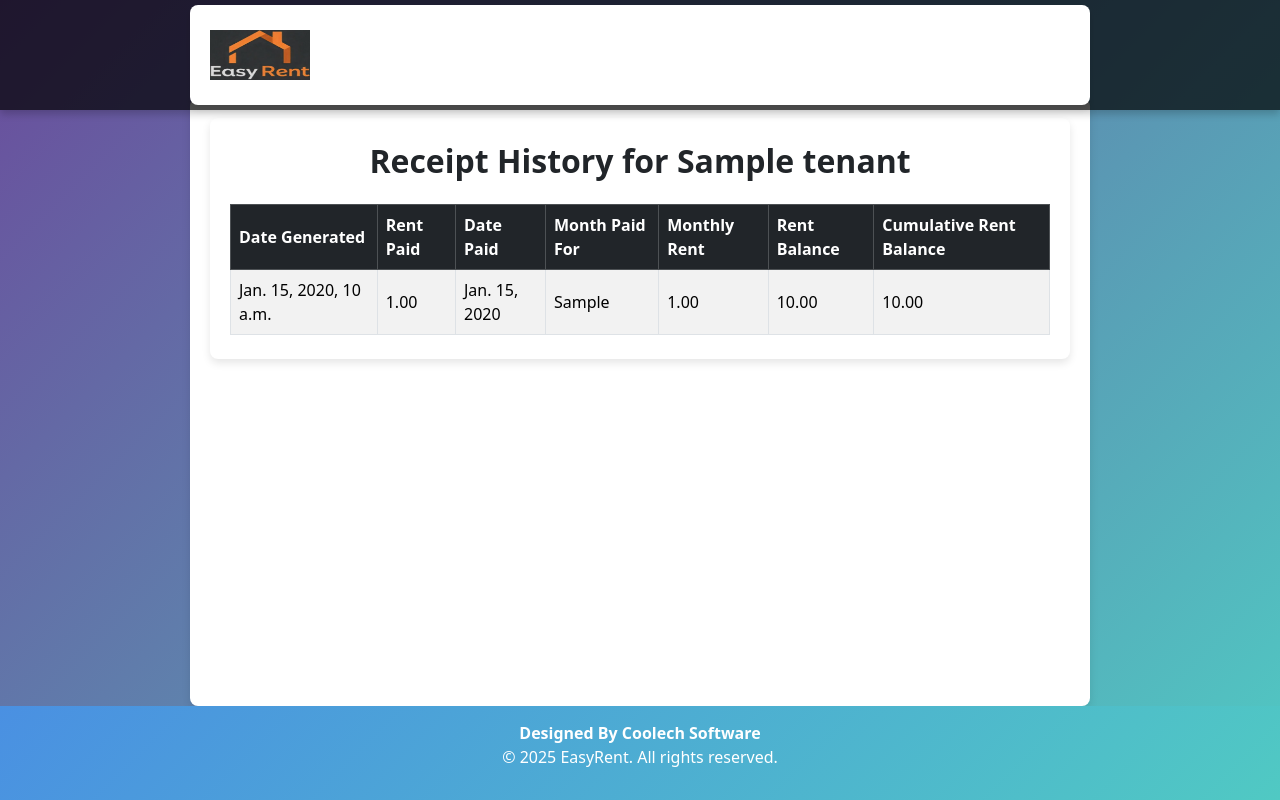
After one commit to Johnie-The-Dev/EasyRent, a Django app: page /receipt_history/1/ in a window 1280 px wide. The commit adds this page. Run offline with Django 5.2, Linux system fonts and the light colour scheme; a user stored in the database is signed in; tables that the repository leaves empty hold one stand-in row (values such as "Sample post"); some libraries are stand-ins or nearby versions.

Commit message:
improved code

```diff
--- a/listings/templates/landlord_dashboard.html
+++ b/listings/templates/landlord_dashboard.html
@@ -3,13 +3,12 @@
 {% block title %}Landlord Dashboard - EasyRent{% endblock %}
 
 {% block content %}
-<div class="container">
+<div class="container py-4">
     <h2 class="text-center mb-4 fw-bold">Property Management</h2>
     <div class="d-flex justify-content-between align-items-center mb-3">
         <a href="{% url 'add_property' %}" class="btn btn-success"><i class="bi bi-plus-lg"></i> Add Property</a>
         <a href="{% url 'manage_tenants' %}" class="btn btn-secondary"><i class="bi bi-people-fill"></i> Manage Tenants</a>
         <a href="{% url 'tenant_list' %}" class="btn btn-secondary">View Tenant List</a>
-
     </div>
 
     <div class="row">
@@ -70,7 +69,7 @@
         </div>
         {% endfor %}
     </div>
-
+</div>
 
 <!-- Custom Styles -->
 <style>
--- /dev/null
+++ b/listings/templates/receipt_history.html
@@ -0,0 +1,90 @@
+{% extends 'base.html' %}
+
+{% block title %}Receipt History - EasyRent{% endblock %}
+
+{% block content %}
+<div class="container py-4">
+    <h2 class="text-center mb-4 fw-bold">Receipt History for {{ tenant.name }}</h2>
+    <div class="table-responsive">
+        <table class="table table-striped table-bordered">
+            <thead class="table-dark">
+                <tr>
+                    <th>Date Generated</th>
+                    <th>Rent Paid</th>
+                    <th>Date Paid</th>
+                    <th>Month Paid For</th>
+                    <th>Monthly Rent</th>
+                    <th>Rent Balance</th>
+                    <th>Cumulative Rent Balance</th>
+                </tr>
+            </thead>
+            <tbody>
+                {% for receipt in history %}
+                <tr>
+                    <td data-label="Date Generated">{{ receipt.date_generated }}</td>
+                    <td data-label="Rent Paid">{{ receipt.rent_paid }}</td>
+                    <td data-label="Date Paid">{{ receipt.date_paid }}</td>
+                    <td data-label="Month Paid For">{{ receipt.month_paid_for }}</td>
+                    <td data-label="Monthly Rent">{{ receipt.monthly_rent }}</td>
+                    <td data-label="Rent Balance">{{ receipt.rent_balance }}</td>
+                    <td data-label="Cumulative Rent Balance">{{ receipt.cumulative_rent_balance }}</td>
+                </tr>
+                {% endfor %}
+            </tbody>
+        </table>
+    </div>
+</div>
+
+<style>
+    .container {
+        background: #fff;
+        border-radius: 8px;
+        box-shadow: 0 4px 8px rgba(0, 0, 0, 0.1);
+        padding: 20px;
+    }
+
+    .table {
+        margin-bottom: 0;
+    }
+
+    .table thead {
+        background: #343a40;
+        color: #fff;
+    }
+
+    .table tbody tr:hover {
+        background: #f1f1f1;
+    }
+
+    .table td, .table th {
+        vertical-align: middle;
+    }
+
+    @media (max-width: 576px) {
+        .table thead {
+            display: none;
+        }
+        .table tbody, .table tr, .table td {
+            display: block;
+            width: 100%;
+        }
+        .table tr {
+            margin-bottom: 15px;
+        }
+        .table td {
+            text-align: right;
+            padding-left: 50%;
+            position: relative;
+        }
+        .table td::before {
+            content: attr(data-label);
+            position: absolute;
+            left: 0;
+            width: 50%;
+            padding-left: 15px;
+            font-weight: bold;
+            text-align: left;
+        }
+    }
+</style>
+{% endblock %}
--- a/listings/templates/tenant_list.html
+++ b/listings/templates/tenant_list.html
@@ -41,6 +41,7 @@
                         <a href="{% url 'edit_tenant' tenant.id %}" class="btn btn-sm btn-warning mb-1">Edit</a>
                         <a href="{% url 'delete_tenant' tenant.id %}" class="btn btn-sm btn-danger mb-1">Delete</a>
                         <a href="{% url 'generate_receipt' tenant.id %}" class="btn btn-sm btn-info mb-1">Generate Receipt</a>
+                        <a href="{% url 'receipt_history' tenant.id %}" class="btn btn-sm btn-secondary mb-1">View History</a>
                     </td>
                 </tr>
                 {% endfor %}
--- a/listings/urls.py
+++ b/listings/urls.py
@@ -1,19 +1,15 @@
 from django.urls import path
 from django.contrib.auth import views as auth_views
-from .views import signup_view
-from .views import landlord_dashboard, tenant_feed
-from .views import add_property, edit_property, delete_property
-from .views import CustomLoginView
-from .views import home  # Import your home view
-from .views import add_to_collection, remove_from_collection, view_collection
-from .views import custom_logout
 from django.views.generic import TemplateView
-from .views import RequestPasswordResetCodeView, VerifyResetCodeView, SetNewPasswordView
-from . import views
-
+from .views import (
+    signup_view, landlord_dashboard, tenant_feed, add_property, edit_property, delete_property,
+    CustomLoginView, home, add_to_collection, remove_from_collection, view_collection, custom_logout,
+    RequestPasswordResetCodeView, VerifyResetCodeView, SetNewPasswordView, landlord_profile, tenant_profile,
+    manage_tenants, tenant_list, edit_tenant, delete_tenant, generate_receipt, receipt_history
+)
 
 urlpatterns = [
-    path('', home, name='home'),  # ✅ Add this line for the homepage
+    path('', home, name='home'),
     path('signup/', signup_view, name='signup'),
     path('login/', auth_views.LoginView.as_view(template_name='login.html'), name='login'),
     path('logout/', custom_logout, name='logout'),
@@ -26,18 +22,15 @@ urlpatterns = [
     path('collection/remove/<int:property_id>/', remove_from_collection, name='remove_from_collection'),
     path('collection/', view_collection, name='view_collection'),
     path('about/', TemplateView.as_view(template_name="about.html"), name='about'),
-
     path('password-reset/', RequestPasswordResetCodeView.as_view(), name='password_reset'),
     path('password-reset/verify/', VerifyResetCodeView.as_view(), name='password_reset_verify'),
     path('password-reset/new-password/', SetNewPasswordView.as_view(), name='password_reset_new_password'),
-
-    path('landlord/profile/', views.landlord_profile, name='landlord_profile'),
-    path('tenant/profile/', views.tenant_profile, name='tenant_profile'),
-
-
-    path('manage_tenants/', views.manage_tenants, name='manage_tenants'),
-    path('tenant_list/', views.tenant_list, name='tenant_list'),
-    path('edit_tenant/<int:tenant_id>/', views.edit_tenant, name='edit_tenant'),
-    path('delete_tenant/<int:tenant_id>/', views.delete_tenant, name='delete_tenant'),
-    path('generate_receipt/<int:tenant_id>/', views.generate_receipt, name='generate_receipt'),
+    path('landlord/profile/', landlord_profile, name='landlord_profile'),
+    path('tenant/profile/', tenant_profile, name='tenant_profile'),
+    path('manage_tenants/', manage_tenants, name='manage_tenants'),
+    path('tenant_list/', tenant_list, name='tenant_list'),
+    path('edit_tenant/<int:tenant_id>/', edit_tenant, name='edit_tenant'),
+    path('delete_tenant/<int:tenant_id>/', delete_tenant, name='delete_tenant'),
+    path('generate_receipt/<int:tenant_id>/', generate_receipt, name='generate_receipt'),
+    path('receipt_history/<int:tenant_id>/', receipt_history, name='receipt_history'),
 ]
--- a/listings/views.py
+++ b/listings/views.py
@@ -1,12 +1,7 @@
-# Create your views here.
 from django.shortcuts import render, redirect, get_object_or_404
 from django.contrib.auth import login, logout
 from django.contrib.auth.decorators import login_required
 from django.contrib.auth.views import LoginView
-from .forms import SignUpForm, PropertyForm
-from .models import Property, TenantCollection
-from django.shortcuts import render, redirect
-from django.contrib.auth.models import User
 from django.contrib.auth import get_user_model
 from django.core.mail import send_mail
 from django.contrib import messages
@@ -14,16 +9,17 @@ from django.views import View
 from django.utils.crypto import get_random_string
 from django.conf import settings
 from django.core.paginator import Paginator
-from .forms import LandlordProfileForm
-from .forms import TenantProfileForm
+from django.urls import reverse
+from django.http import HttpResponse
+from reportlab.lib.pagesizes import A6
+from reportlab.lib.units import mm
+from reportlab.pdfgen import canvas
+from reportlab.lib.colors import HexColor
 
-
-
+from .forms import SignUpForm, PropertyForm, LandlordProfileForm, TenantProfileForm, TenantForm
+from .models import Property, TenantCollection, Tenant, ReceiptHistory
 
 User = get_user_model()
-
-
-
 
 def signup_view(request):
     if request.method == 'POST':
@@ -80,6 +76,7 @@ def tenant_feed(request):
     }
 
     return render(request, "tenant_feed.html", context)
+
 @login_required
 def add_property(request):
     if request.method == "POST":
@@ -146,7 +143,6 @@ def custom_logout(request):
     logout(request)
     return redirect('login')  # Ensure 'login' matches your URL pattern name
 
-
 # Store codes temporarily (use cache or database in production)
 reset_codes = {}
 
@@ -209,7 +205,6 @@ class SetNewPasswordView(View):
         messages.error(request, "Something went wrong. Please try again.")
         return redirect('password_reset')
 
-
 @login_required
 def landlord_profile(request):
     if request.method == "POST":
@@ -222,7 +217,6 @@ def landlord_profile(request):
         form = LandlordProfileForm(instance=request.user)
 
     return render(request, "landlord_profile.html", {"form": form})
-
 
 @login_required
 def tenant_profile(request):
@@ -237,17 +231,7 @@ def tenant_profile(request):
 
     return render(request, 'tenant_profile.html', {'form': form})
 
-
-#property management
-
-from django.shortcuts import render, redirect, get_object_or_404
-from django.urls import reverse
-from django.http import HttpResponse
-from reportlab.lib.pagesizes import letter
-from reportlab.pdfgen import canvas
-from .models import Tenant
-from .forms import TenantForm
-
+@login_required
 def manage_tenants(request):
     if request.method == 'POST':
         form = TenantForm(request.POST)
@@ -261,6 +245,7 @@ def manage_tenants(request):
         form = TenantForm()
     return render(request, 'manage_tenants.html', {'form': form})
 
+@login_required
 def edit_tenant(request, tenant_id):
     tenant = get_object_or_404(Tenant, id=tenant_id)
     if request.method == 'POST':
@@ -275,25 +260,51 @@ def edit_tenant(request, tenant_id):
         form = TenantForm(instance=tenant)
     return render(request, 'edit_tenant.html', {'form': form, 'tenant': tenant})
 
+@login_required
 def delete_tenant(request, tenant_id):
     tenant = get_object_or_404(Tenant, id=tenant_id)
     tenant.delete()
     return redirect(reverse('tenant_list'))
 
+@login_required
 def tenant_list(request):
     tenant_list = Tenant.objects.all()
     return render(request, 'tenant_list.html', {'tenant_list': tenant_list})
 
-from django.shortcuts import render, redirect, get_object_or_404
-from django.http import HttpResponse
-from reportlab.lib.pagesizes import A6
-from reportlab.lib.units import mm
-from reportlab.pdfgen import canvas
-from reportlab.lib.colors import HexColor
-from .models import Tenant
+@login_required
+def tenant_list(request):
+    tenant_list = Tenant.objects.all()
+    return render(request, 'tenant_list.html', {'tenant_list': tenant_list})
 
+@login_required
 def generate_receipt(request, tenant_id):
+    """
+    Generate a PDF receipt for a tenant and save the receipt history.
+    This view function generates a PDF receipt for a tenant based on their payment details
+    and saves the receipt history in the database. The generated PDF is returned as an HTTP response
+    with the appropriate content type and disposition for download.
+    Args:
+        request (HttpRequest): The HTTP request object.
+        tenant_id (int): The ID of the tenant for whom the receipt is being generated.
+    Returns:
+        HttpResponse: An HTTP response with the generated PDF receipt as an attachment.
+    Raises:
+        Http404: If the tenant with the given ID does not exist.
+    Decorators:
+        login_required: Ensures that the user is authenticated before accessing this view.
+    """
     tenant = get_object_or_404(Tenant, id=tenant_id)
+
+    # Save receipt history
+    ReceiptHistory.objects.create(
+        tenant=tenant,
+        rent_paid=tenant.rent_paid,
+        date_paid=tenant.date_paid,
+        month_paid_for=tenant.month_paid_for,
+        monthly_rent=tenant.monthly_rent,
+        rent_balance=tenant.rent_balance,
+        cumulative_rent_balance=tenant.cumulative_rent_balance
+    )
 
     response = HttpResponse(content_type='application/pdf')
     response['Content-Disposition'] = f'attachment; filename="receipt_{tenant.name}.pdf"'
@@ -354,3 +365,9 @@ def generate_receipt(request, tenant_id):
     p.save()
 
     return response
+
+@login_required
+def receipt_history(request, tenant_id):
+    tenant = get_object_or_404(Tenant, id=tenant_id)
+    history = ReceiptHistory.objects.filter(tenant=tenant).order_by('-date_generated')
+    return render(request, 'receipt_history.html', {'tenant': tenant, 'history': history})
```
Also changed, not shown: listings/forms.py (+28 -15 lines), listings/models.py (+20 -13 lines), listings/templates/add_property.html (+18 -5 lines), listings/templates/edit_property.html (+19 -7 lines), listings/migrations/0032_receipthistory.py (added).
